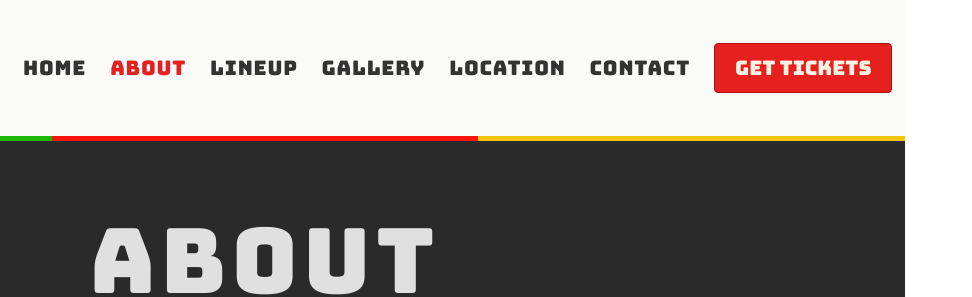
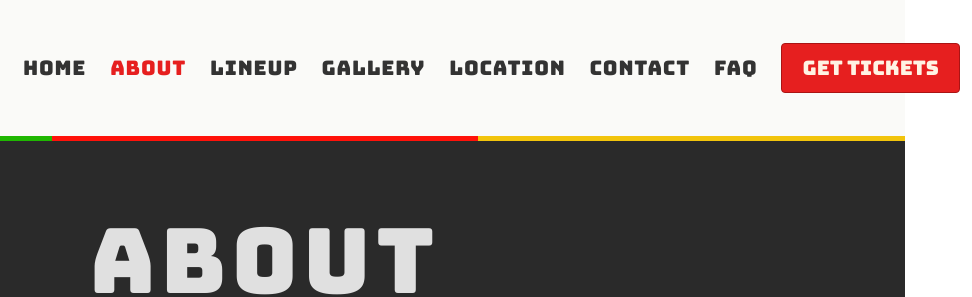
Before and after one commit to Nienke-sf/cicfestuk2026, a plain HTML site: page about.html in a window 1280 px wide. Shown: the top 297 px of the page, 375-1347 px from the left, 972 px wide, since content can reach past the window. Drawn offline with nearby package versions, Linux system fonts and the light colour scheme.

Commit message:
Commit message 13: Created an active ink to FAQ and Refined design

```diff
--- a/about.html
+++ b/about.html
@@ -65,6 +65,7 @@
                 <a class="navbar-item nav-link" href="gallery.html">Gallery</a>
                 <a class="navbar-item nav-link" href="index.html#location">Location</a>
                 <a class="navbar-item nav-link" href="index.html#contact">Contact</a>
+                <a class="navbar-item nav-link" href="#faq">FAQ</a>
                 <div class="navbar-item">
                     <a href="https://www.eventbrite.co.uk/e/cameroonian-international-cultural-festival-uk-tickets-1983907889904" class="button nav-cta-btn">Get Tickets</a>
                 </div>
```
Also changed, not shown: gallery.html (+1 -0 lines), index.html (+1 -1 lines).
